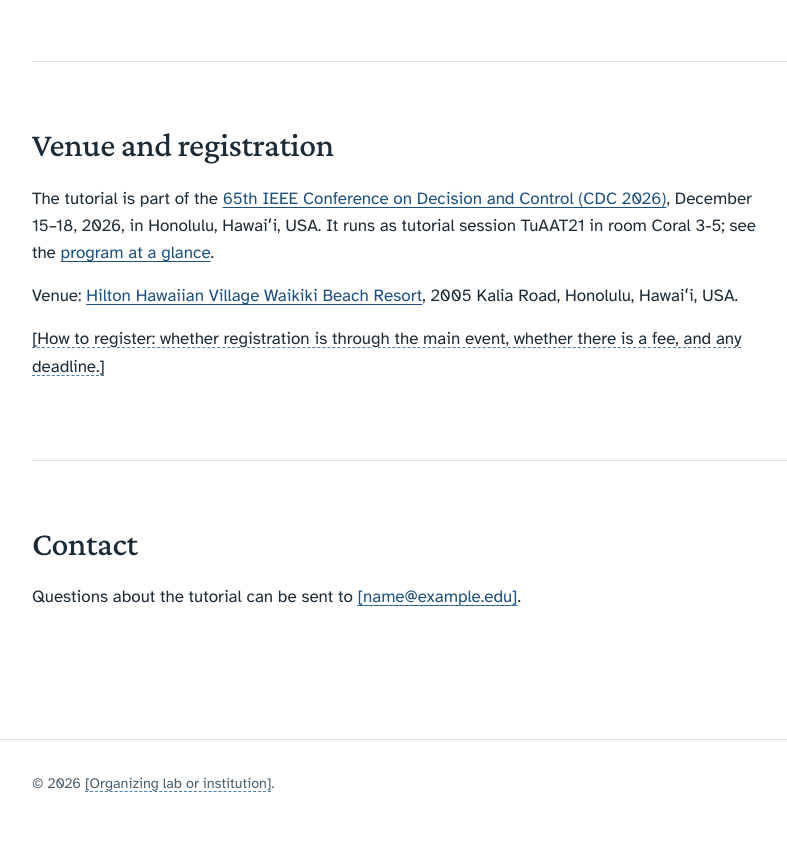
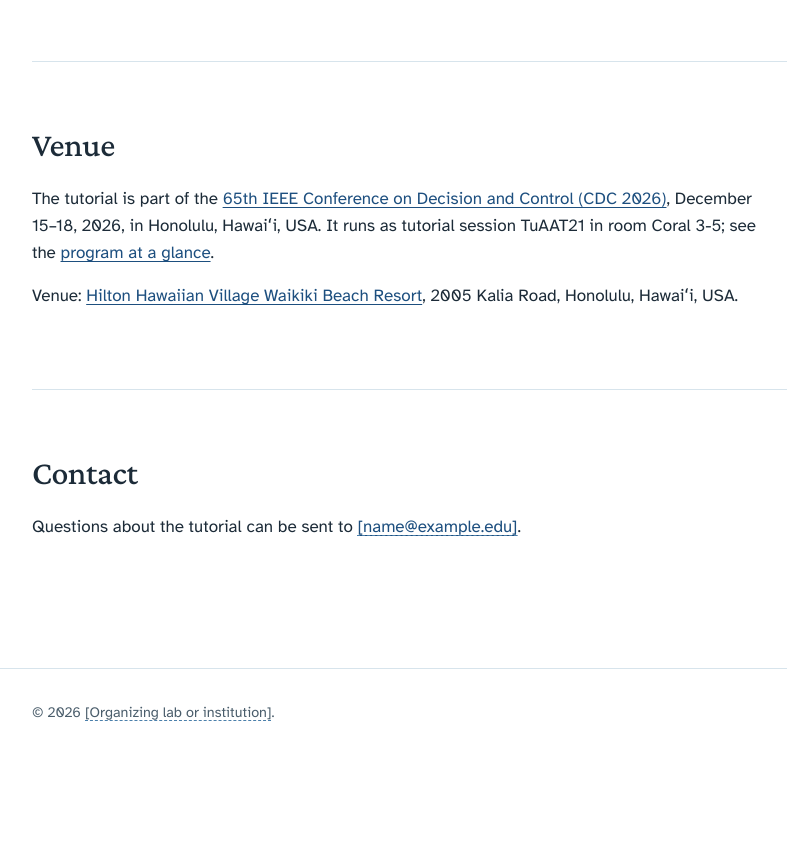
Before and after one commit to learning-based-control/tutorial, a plain HTML site: page index.html in a window 1280 px wide. Shown: the part 2129-2972 px from the top of the page, without its empty margins (168-955 px from the left). After the commit the page ends 2901 px from the top, so only its background shows below. Drawn offline with nearby package versions, Linux system fonts and the light colour scheme.

Commit message:
Remove registration from the venue section
Co-Authored-By: Claude Fable 5.1 <noreply@anthropic.com>

```diff
--- a/index.html
+++ b/index.html
@@ -132,10 +132,9 @@
         </section>
 
         <section class="section" id="venue">
-            <h2>Venue and registration</h2>
+            <h2>Venue</h2>
             <p>The tutorial is part of the <a href="https://cdc2026.ieeecss.org/">65th IEEE Conference on Decision and Control (CDC 2026)</a>, December 15–18, 2026, in Honolulu, Hawaiʻi, USA. It runs as tutorial session TuAAT21 in room Coral 3-5; see the <a href="https://css.paperplaza.net/conferences/conferences/CDC26/program/CDC26_ProgramAtAGlanceWeb.html">program at a glance</a>.</p>
             <p>Venue: <a href="https://cdc2026.ieeecss.org/travel-venue/venue">Hilton Hawaiian Village Waikiki Beach Resort</a>, 2005 Kalia Road, Honolulu, Hawaiʻi, USA.</p>
-            <p><span class="ph">[How to register: whether registration is through the main event, whether there is a fee, and any deadline.]</span></p>
         </section>
 
         <section class="section" id="contact">
```
